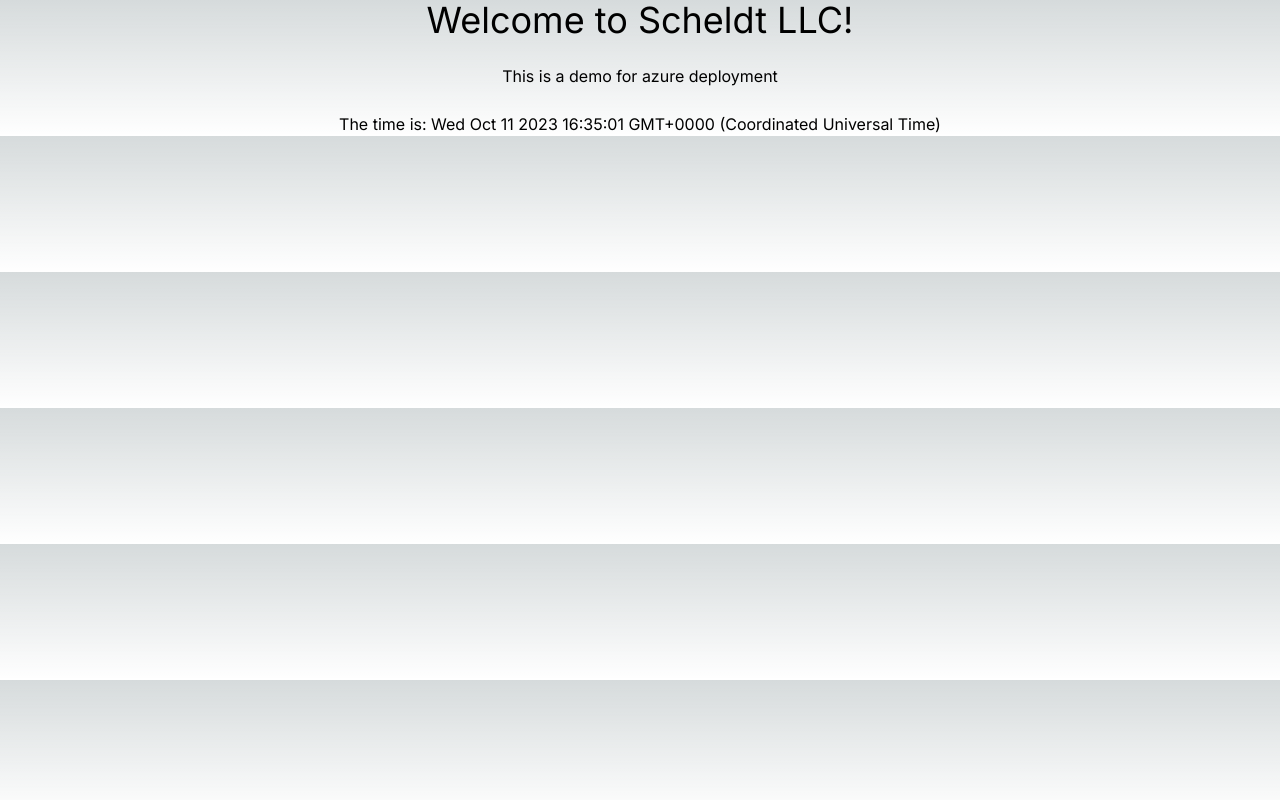
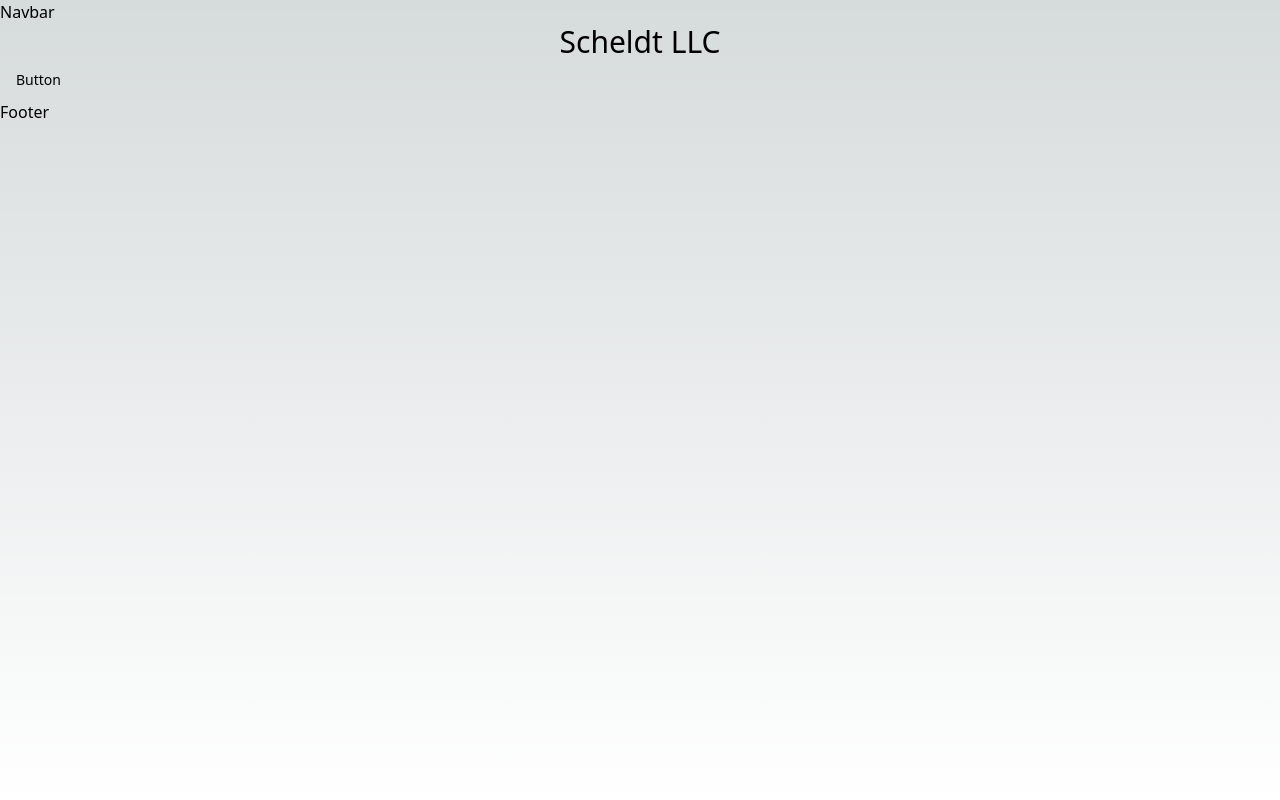
Before and after one commit to axemanks/scheldtllc, a Next.js app: page / in a window 1280 px wide. Built offline with nearby package versions, Linux system fonts and the light colour scheme.

Commit message:
rearranged root layout

```diff
--- /dev/null
+++ b/src/app/(root)/(home)/loading.tsx
@@ -0,0 +1,13 @@
+// Loading indicator
+
+import React from 'react'
+
+type Props = {}
+
+const loading = (props: Props) => {
+  return (
+    <div>loading</div>
+  )
+}
+
+export default loading
--- /dev/null
+++ b/src/app/(root)/(home)/page.tsx
@@ -0,0 +1,18 @@
+// Home Page
+
+import { Button } from '@/components/ui/button';
+import React from 'react';
+
+type Props = {};
+
+const HomePage = (props: Props) => {
+  return (
+    <>
+    <h1 className='text-center text-3xl'>Scheldt LLC</h1>
+
+      <Button>Button</Button>
+    </>
+  );
+};
+
+export default HomePage;
--- /dev/null
+++ b/src/app/(root)/layout.tsx
@@ -0,0 +1,18 @@
+// This layout will be applied to every page in the (home) group.
+import Footer from '@/components/Footer'
+import Navbar from '@/components/Navbar'
+import React from 'react'
+
+type Props = {}
+
+const layout = ({children}: {children: React.ReactNode}) => {
+  return (
+    <>
+    <Navbar/>
+    {children}
+    <Footer/>
+    </>
+  )
+}
+
+export default layout
--- a/src/app/layout.tsx
+++ b/src/app/layout.tsx
@@ -1,22 +1,20 @@
-import './globals.css'
-import type { Metadata } from 'next'
-import { Inter } from 'next/font/google'
-
-const inter = Inter({ subsets: ['latin'] })
+// This main layout will be for SEO
+import './globals.css';
+import type { Metadata } from 'next';
 
 export const metadata: Metadata = {
-  title: 'Create Next App',
-  description: 'Generated by create next app',
-}
+  title: 'Scheldt LLC',
+  description: 'Next Gen AI Solutions',
+};
 
 export default function RootLayout({
   children,
 }: {
-  children: React.ReactNode
+  children: React.ReactNode;
 }) {
   return (
-    <html lang="en">
-      <body className={inter.className}>{children}</body>
+    <html lang='en'>
+      <body className='min-h-screen bg-black-100 font-poppins'>{children}</body>
     </html>
-  )
+  );
 }
--- a/src/app/page.tsx
+++ /dev/null
@@ -1,37 +0,0 @@
-"use client";
-
-import Head from "next/head";
-import { useEffect, useState } from "react";
-
-
-
-export default function Home() {
-  const [time, setTime] = useState<Date | null>(null);
-  useEffect(() => {
-      fetch('/api/time')
-      .then(res => res.json())
-      .then(json => setTime(new Date(json.time)));
-  }, []);
-
-
-  return (
-      <div className="container">
-          <Head>
-              <title>Scheldt LLC</title>
-              <meta name="description" content="Demo app" />
-              <link rel="icon" href="/favicon.ico" />
-          </Head>
-
-          <main className="text-center ">
-              <h1 className="text-4xl">
-              Welcome to Scheldt LLC!
-              </h1>
-              <br />
-              <p>This is a demo for azure deployment</p>
-              <br />
-              <p>The time is: {time?.toString()}</p>
-              </main>
-
-              </div>
-  );
-}
--- /dev/null
+++ b/src/components/Footer.tsx
@@ -0,0 +1,13 @@
+// Footer
+
+import React from 'react'
+
+type Props = {}
+
+const Footer = (props: Props) => {
+  return (
+    <div>Footer</div>
+  )
+}
+
+export default Footer
--- /dev/null
+++ b/src/components/Navbar.tsx
@@ -0,0 +1,13 @@
+// Navbar
+
+import React from 'react'
+
+type Props = {}
+
+const Navbar = (props: Props) => {
+  return (
+    <div>Navbar</div>
+  )
+}
+
+export default Navbar
--- /dev/null
+++ b/src/components/ui/button.tsx
@@ -0,0 +1,56 @@
+import * as React from "react"
+import { Slot } from "@radix-ui/react-slot"
+import { cva, type VariantProps } from "class-variance-authority"
+
+import { cn } from "@/lib/utils"
+
+const buttonVariants = cva(
+  "inline-flex items-center justify-center rounded-md text-sm font-medium ring-offset-background transition-colors focus-visible:outline-none focus-visible:ring-2 focus-visible:ring-ring focus-visible:ring-offset-2 disabled:pointer-events-none disabled:opacity-50",
+  {
+    variants: {
+      variant: {
+        default: "bg-primary text-primary-foreground hover:bg-primary/90",
+        destructive:
+          "bg-destructive text-destructive-foreground hover:bg-destructive/90",
+        outline:
+          "border border-input bg-background hover:bg-accent hover:text-accent-foreground",
+        secondary:
+          "bg-secondary text-secondary-foreground hover:bg-secondary/80",
+        ghost: "hover:bg-accent hover:text-accent-foreground",
+        link: "text-primary underline-offset-4 hover:underline",
+      },
+      size: {
+        default: "h-10 px-4 py-2",
+        sm: "h-9 rounded-md px-3",
+        lg: "h-11 rounded-md px-8",
+        icon: "h-10 w-10",
+      },
+    },
+    defaultVariants: {
+      variant: "default",
+      size: "default",
+    },
+  }
+)
+
+export interface ButtonProps
+  extends React.ButtonHTMLAttributes<HTMLButtonElement>,
+    VariantProps<typeof buttonVariants> {
+  asChild?: boolean
+}
+
+const Button = React.forwardRef<HTMLButtonElement, ButtonProps>(
+  ({ className, variant, size, asChild = false, ...props }, ref) => {
+    const Comp = asChild ? Slot : "button"
+    return (
+      <Comp
+        className={cn(buttonVariants({ variant, size, className }))}
+        ref={ref}
+        {...props}
+      />
+    )
+  }
+)
+Button.displayName = "Button"
+
+export { Button, buttonVariants }
--- /dev/null
+++ b/src/lib/utils.ts
@@ -0,0 +1,7 @@
+// Utility to merge tailwind class names with css
+import { type ClassValue, clsx } from "clsx"
+import { twMerge } from "tailwind-merge"
+
+export function cn(...inputs: ClassValue[]) {
+  return twMerge(clsx(inputs))
+}
--- a/tailwind.config.ts
+++ b/tailwind.config.ts
@@ -1,20 +1,76 @@
-import type { Config } from 'tailwindcss'
-
-const config: Config = {
+/** @type {import('tailwindcss').Config} */
+module.exports = {
+  darkMode: ["class"],
   content: [
-    './src/pages/**/*.{js,ts,jsx,tsx,mdx}',
-    './src/components/**/*.{js,ts,jsx,tsx,mdx}',
-    './src/app/**/*.{js,ts,jsx,tsx,mdx}',
-  ],
+    './pages/**/*.{ts,tsx}',
+    './components/**/*.{ts,tsx}',
+    './app/**/*.{ts,tsx}',
+    './src/**/*.{ts,tsx}',
+	],
   theme: {
+    container: {
+      center: true,
+      padding: "2rem",
+      screens: {
+        "2xl": "1400px",
+      },
+    },
     extend: {
-      backgroundImage: {
-        'gradient-radial': 'radial-gradient(var(--tw-gradient-stops))',
-        'gradient-conic':
-          'conic-gradient(from 180deg at 50% 50%, var(--tw-gradient-stops))',
+      colors: {
+        border: "hsl(var(--border))",
+        input: "hsl(var(--input))",
+        ring: "hsl(var(--ring))",
+        background: "hsl(var(--background))",
+        foreground: "hsl(var(--foreground))",
+        primary: {
+          DEFAULT: "hsl(var(--primary))",
+          foreground: "hsl(var(--primary-foreground))",
+        },
+        secondary: {
+          DEFAULT: "hsl(var(--secondary))",
+          foreground: "hsl(var(--secondary-foreground))",
+        },
+        destructive: {
+          DEFAULT: "hsl(var(--destructive))",
+          foreground: "hsl(var(--destructive-foreground))",
+        },
+        muted: {
+          DEFAULT: "hsl(var(--muted))",
+          foreground: "hsl(var(--muted-foreground))",
+        },
+        accent: {
+          DEFAULT: "hsl(var(--accent))",
+          foreground: "hsl(var(--accent-foreground))",
+        },
+        popover: {
+          DEFAULT: "hsl(var(--popover))",
+          foreground: "hsl(var(--popover-foreground))",
+        },
+        card: {
+          DEFAULT: "hsl(var(--card))",
+          foreground: "hsl(var(--card-foreground))",
+        },
+      },
+      borderRadius: {
+        lg: "var(--radius)",
+        md: "calc(var(--radius) - 2px)",
+        sm: "calc(var(--radius) - 4px)",
+      },
+      keyframes: {
+        "accordion-down": {
+          from: { height: 0 },
+          to: { height: "var(--radix-accordion-content-height)" },
+        },
+        "accordion-up": {
+          from: { height: "var(--radix-accordion-content-height)" },
+          to: { height: 0 },
+        },
+      },
+      animation: {
+        "accordion-down": "accordion-down 0.2s ease-out",
+        "accordion-up": "accordion-up 0.2s ease-out",
       },
     },
   },
-  plugins: [],
+  plugins: [require("tailwindcss-animate")],
 }
-export default config
```
Also changed, not shown: package.json (+14 -4 lines), components.json (added), 1 other file (tests, documents, lock files or other folders).
